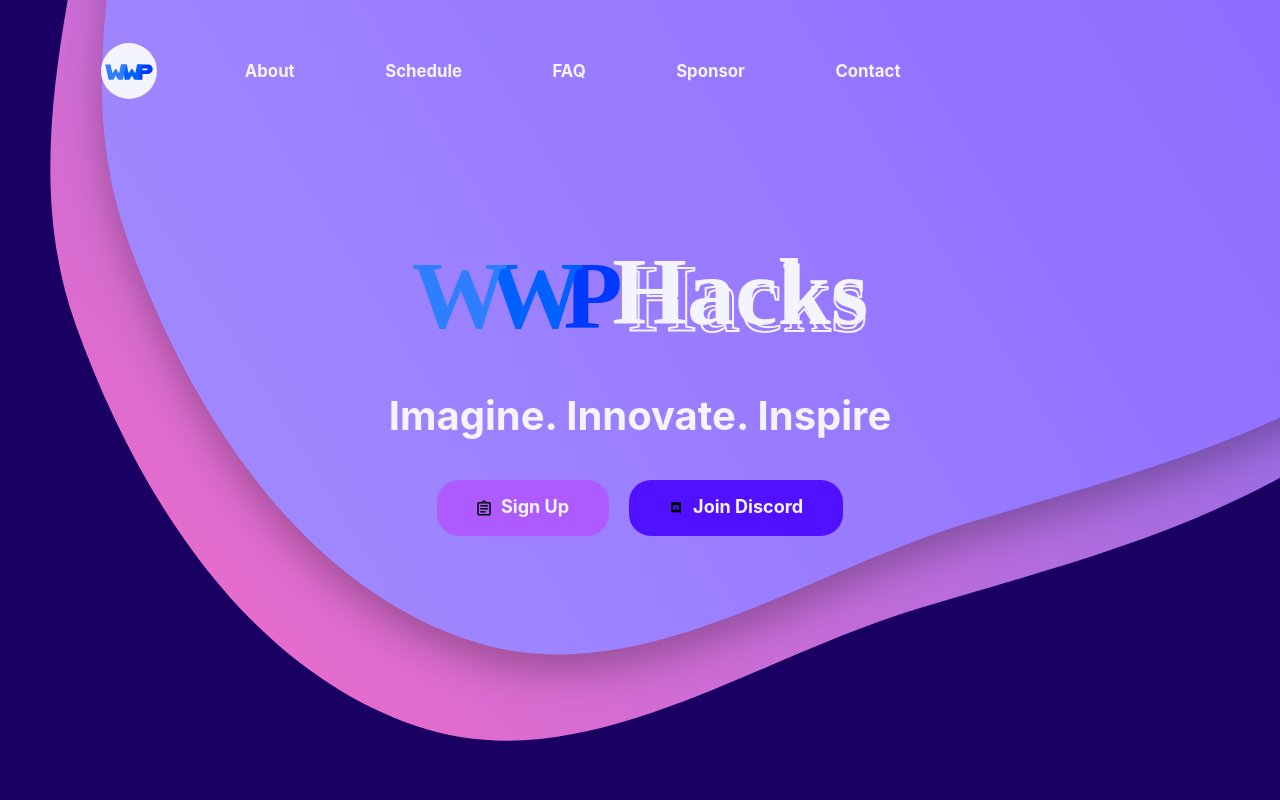
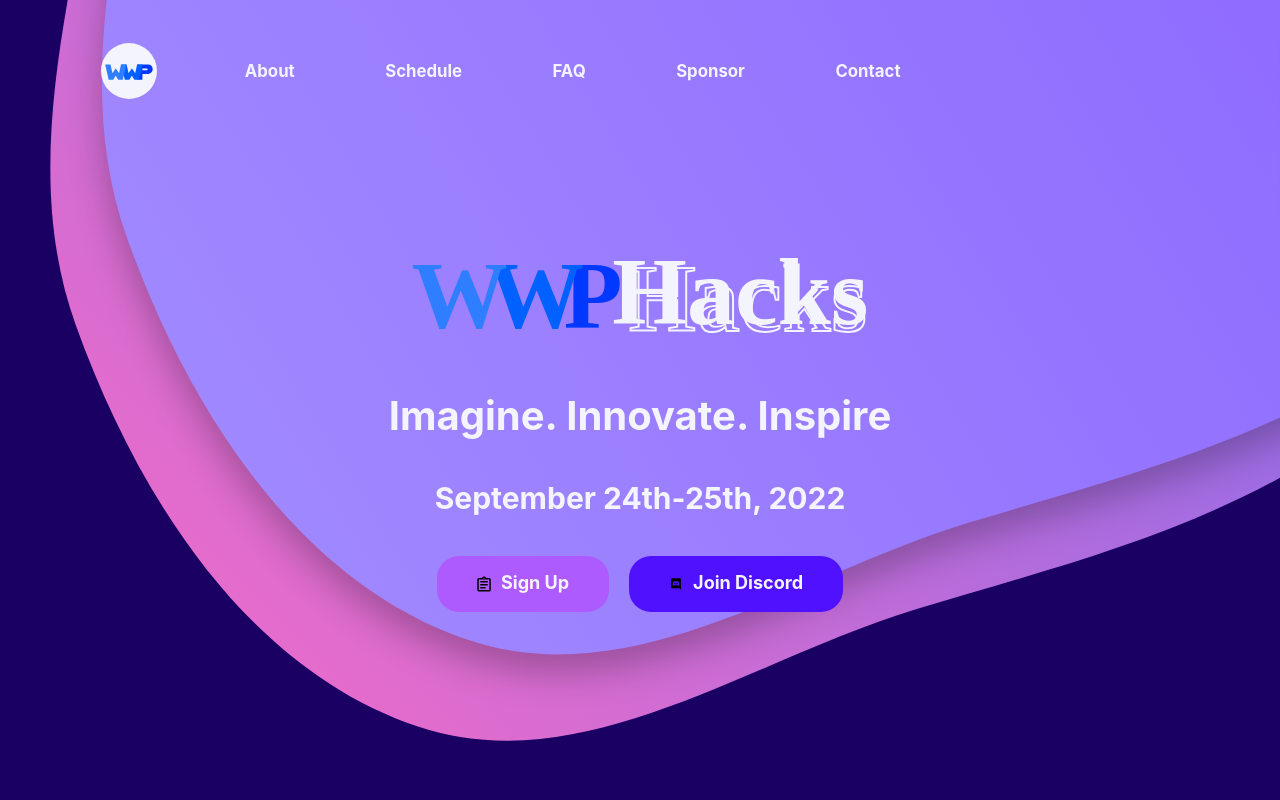
Before and after one commit to WWPHacks22/wwphacks.github.io, a plain HTML site: page index.html in a window 1280 px wide. Shown: the top 800 px of the page. Drawn offline with Linux system fonts and the light colour scheme; some packages are replaced by stand-ins of ours; a script that the page names is missing; a web font is replaced by a local one.

Commit message:
changed front page

```diff
--- a/index.html
+++ b/index.html
@@ -48,6 +48,7 @@
 
 
             <h3 id="motto-text" class="hero-section">Imagine. Innovate. Inspire</h3>
+            <h4 id="motto-text" class="hero-section">September 24th-25th, 2022</h4>
             <div class="hero-button">
                 <button id="signup-button"><svg id="clipboard-svg" width="41" height="44" viewBox="0 0 41 44" fill="none" xmlns="http://www.w3.org/2000/svg">
                 <path fill-rule="evenodd" clip-rule="evenodd" d="M26.8277 4.4H36.0237C38.4437 4.4 40.4237 6.38 40.4237 8.8V39.6C40.4237 42.02 38.4437 44 36.0237 44H5.22373C4.91573 44 4.62973 43.978 4.34373 43.934C3.48573 43.758 2.71573 43.318 2.12173 42.724C1.72573 42.306 1.39573 41.844 1.17573 41.316C0.95573 40.788 0.82373 40.194 0.82373 39.6V8.8C0.82373 8.184 0.95573 7.612 1.17573 7.106C1.39573 6.578 1.72573 6.094 2.12173 5.698C2.71573 5.104 3.48573 4.664 4.34373 4.488C4.62973 4.422 4.91573 4.4 5.22373 4.4H14.4197C15.3437 1.848 17.7637 0 20.6237 0C23.4837 0 25.9037 1.848 26.8277 4.4ZM9.62388 13.2H31.6239V17.6H9.62388V13.2ZM31.6239 22H9.62388V26.4H31.6239V22ZM25.0239 30.8H9.62388V35.2H25.0239V30.8ZM20.6237 3.85C21.5257 3.85 22.2737 4.598 22.2737 5.5C22.2737 6.402 21.5257 7.15 20.6237 7.15C19.7217 7.15 18.9737 6.402 18.9737 5.5C18.9737 4.598 19.7217 3.85 20.6237 3.85ZM5.22358 39.6H36.0236V8.8H5.22358V39.6Z" fill="black"/>
```
